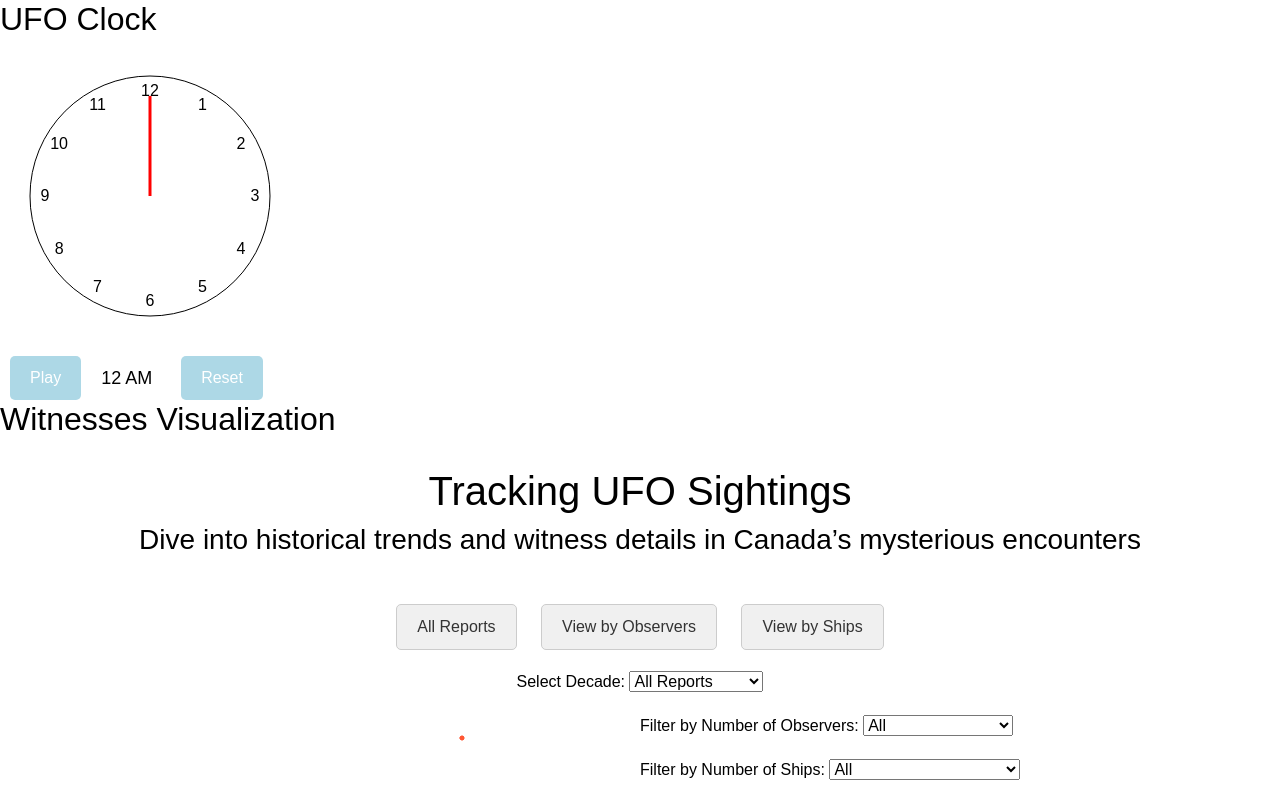
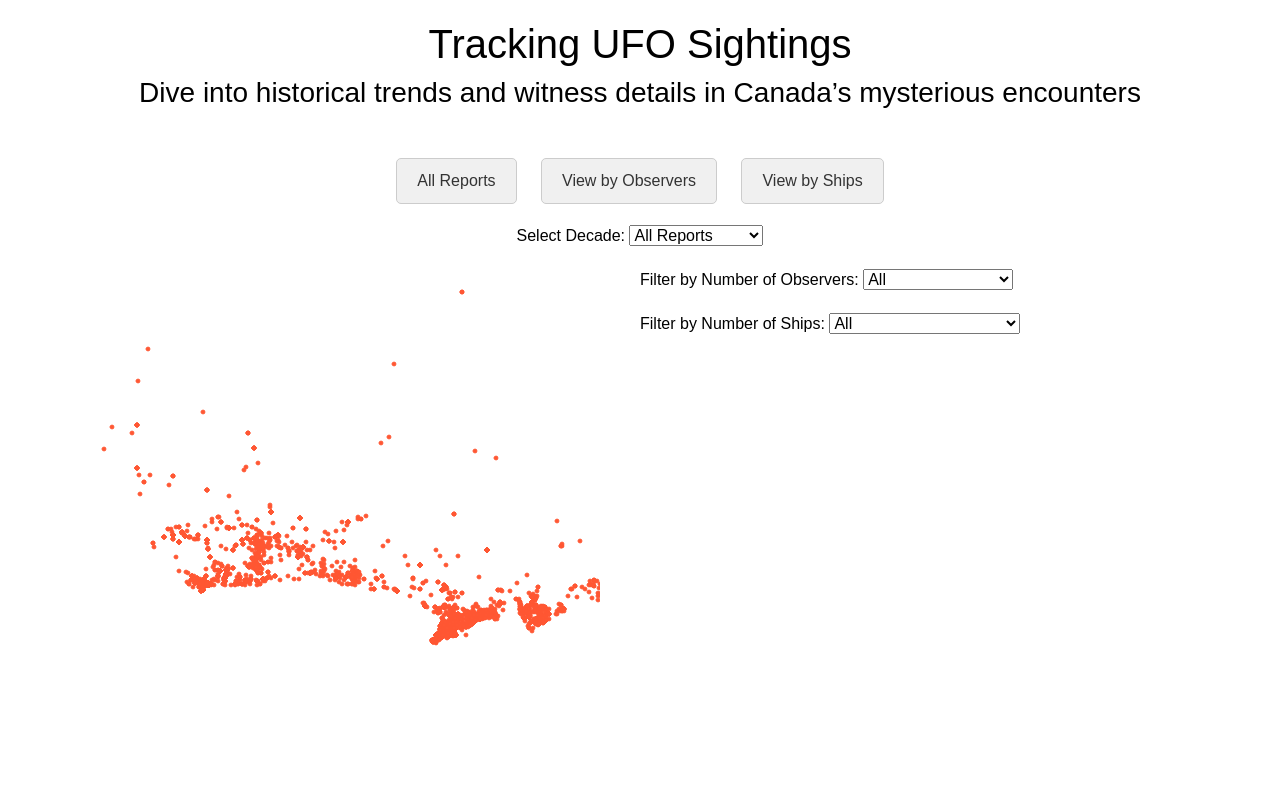
Before and after one commit to hayatariq/trials, a plain HTML site: page index.html in a window 1280 px wide. Shown: the top 785 px of the page. Drawn offline with nearby package versions, Linux system fonts and the light colour scheme; no server answers.

Commit message:
Update index.html

```diff
--- a/index.html
+++ b/index.html
@@ -14,24 +14,6 @@
 		<link rel="stylesheet" href="css/shape.css">
 	</head>
 	<body>
-		<!-- UFO Clock Section -->
-		<div class="col" id="dailyReports">
-			<h2>UFO Clock</h2>
-			<div class="clock-container">
-				<svg id="clock" width="300" height="300"></svg>
-			</div>
-			<div class="controls">
-				<button class="button" id="play">Play</button>
-				<span class="time-display" id="time-display">12 AM</span>
-				<button class="button" id="reset">Reset</button>
-			</div>
-		</div>
-
-		<!-- Witnesses Visualization Section -->
-		<div id="witnessesChart">
-			<h2>Witnesses Visualization</h2>
-		</div>
-
 		<!-- Map Visualization Section (from map.html) -->
 		<section id="mapSection">
 			<header>
```
